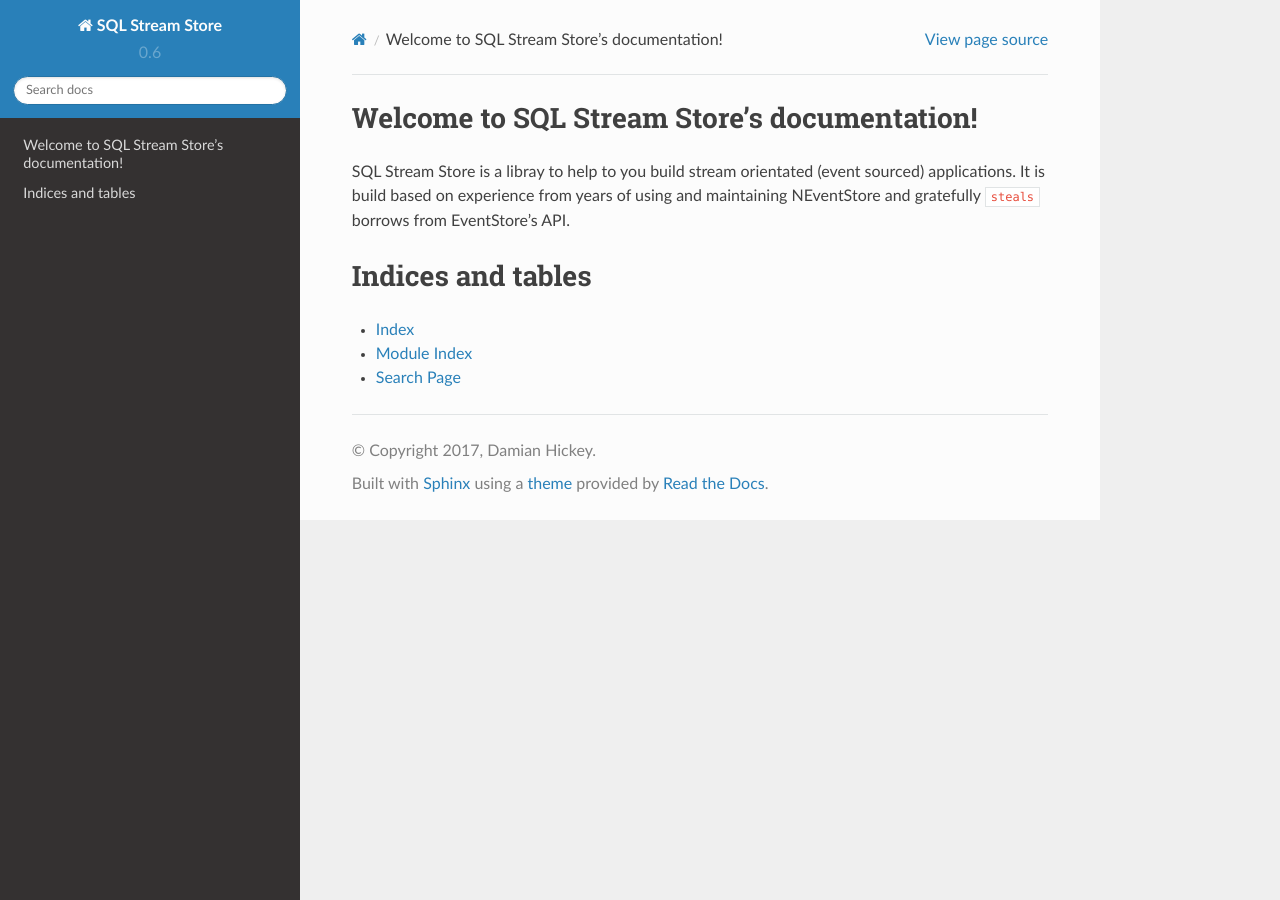
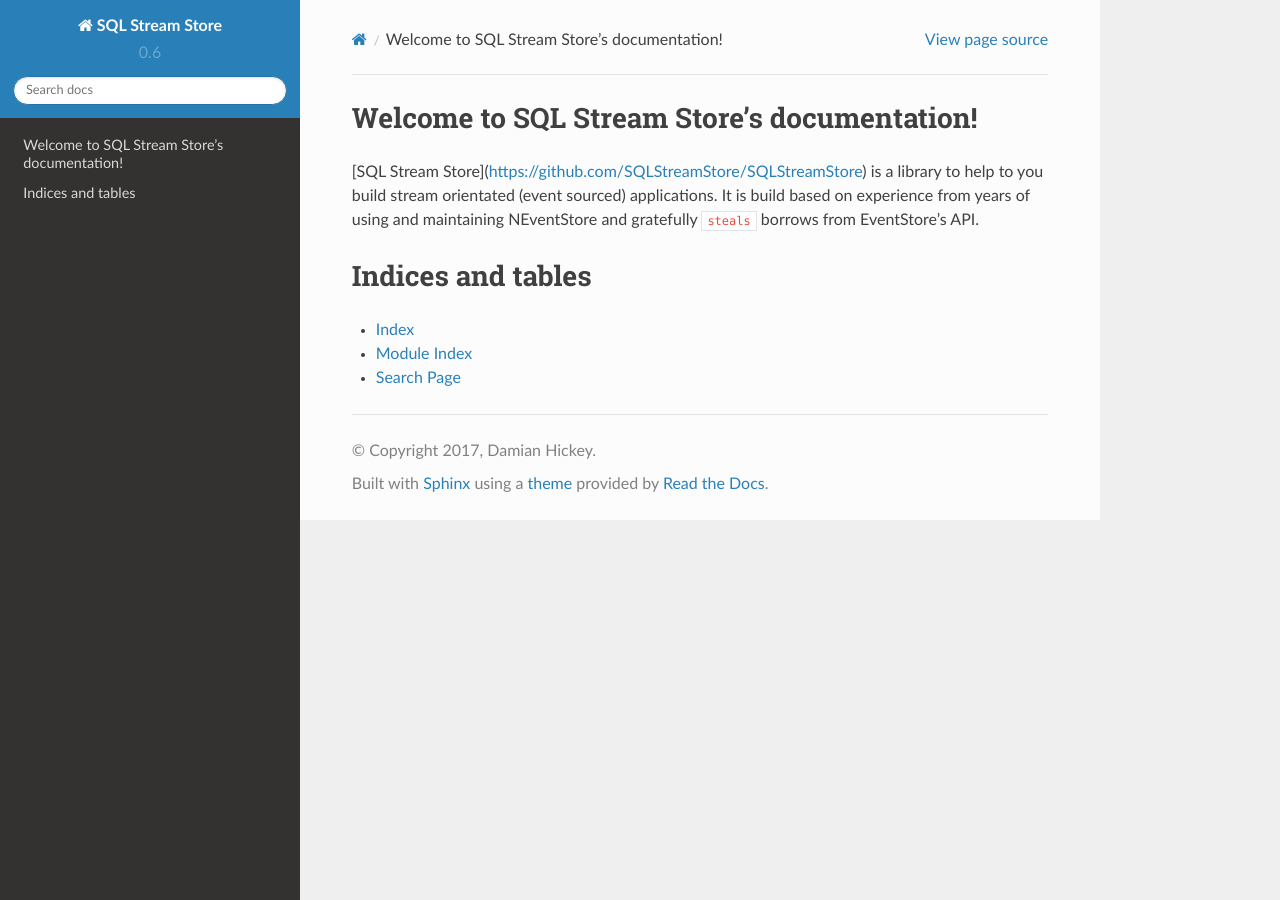
Before and after one commit to MNF/SqlStreamStore.Docs, a Sphinx documentation site: the page built from source/index.rst, in a window 1280 px wide. Built offline with Sphinx 7.4.7 and the Read the Docs theme 2.0.0, drawn with Linux system fonts in a browser that asks for light colours; cross-references to code outside the pages are shown as plain code.

Commit message:
Add a link to github.com/SQLStreamStore/

```diff
--- a/source/index.rst
+++ b/source/index.rst
@@ -6,7 +6,7 @@
 Welcome to SQL Stream Store's documentation!
 ============================================
 
-SQL Stream Store is a libray to help to you build stream orientated (event sourced) applications. It is build based
+[SQL Stream Store](https://github.com/SQLStreamStore/SQLStreamStore) is a library to help to you build stream orientated (event sourced) applications. It is build based
 on experience from years of using and maintaining NEventStore and gratefully :strike:`steals` borrows from EventStore's API.
 
 
```
